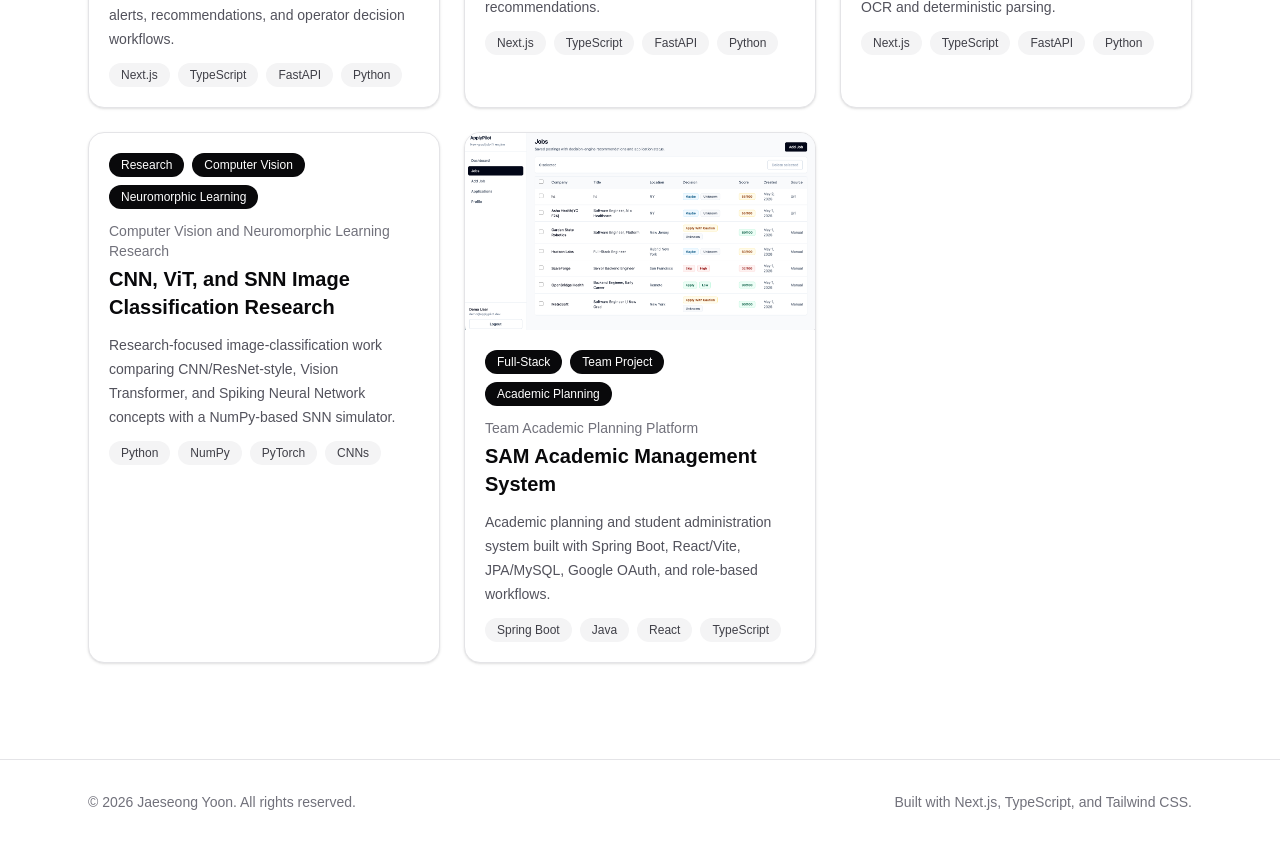
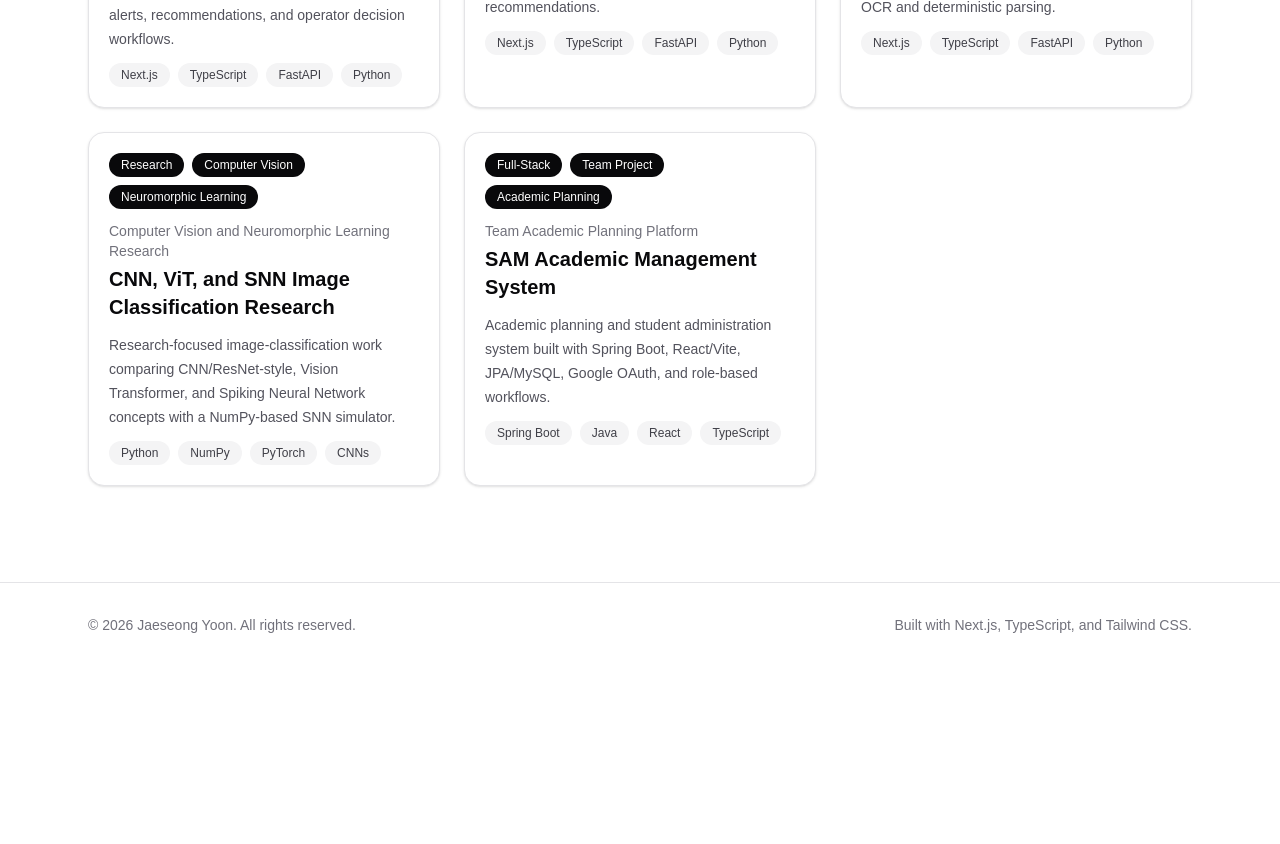
Before and after one commit to jason831444-web/portfolio, a Next.js app: page / in a window 1280 px wide. Shown: the part 1820-2664 px from the top of the page. After the commit the page ends 2487 px from the top, so only its background shows below. Built offline with nearby package versions, Linux system fonts and the light colour scheme.

Commit message:
Hide SAM project image when unavailable

```diff
--- a/src/data/projects.ts
+++ b/src/data/projects.ts
@@ -213,7 +213,6 @@ export const projects: Project[] = [
       "Academic planning and student administration system built with Spring Boot, React/Vite, JPA/MySQL, Google OAuth, and role-based workflows.",
     longDescription:
       "SAM is a team-built academic management platform for course exploration, degree planning, registration workflows, role-based dashboards, and student administration. The project uses a Spring Boot backend, React/Vite frontend, JPA/MySQL persistence, Google OAuth, and automated test tooling.",
-    image: "/images/sam-system/thumbnail.png",
     categories: ["Full-Stack", "Team Project", "Academic Planning"],
     techStack: [
       "Spring Boot",
```
Also changed, not shown: public/images/sam-system/thumbnail.png (deleted).
